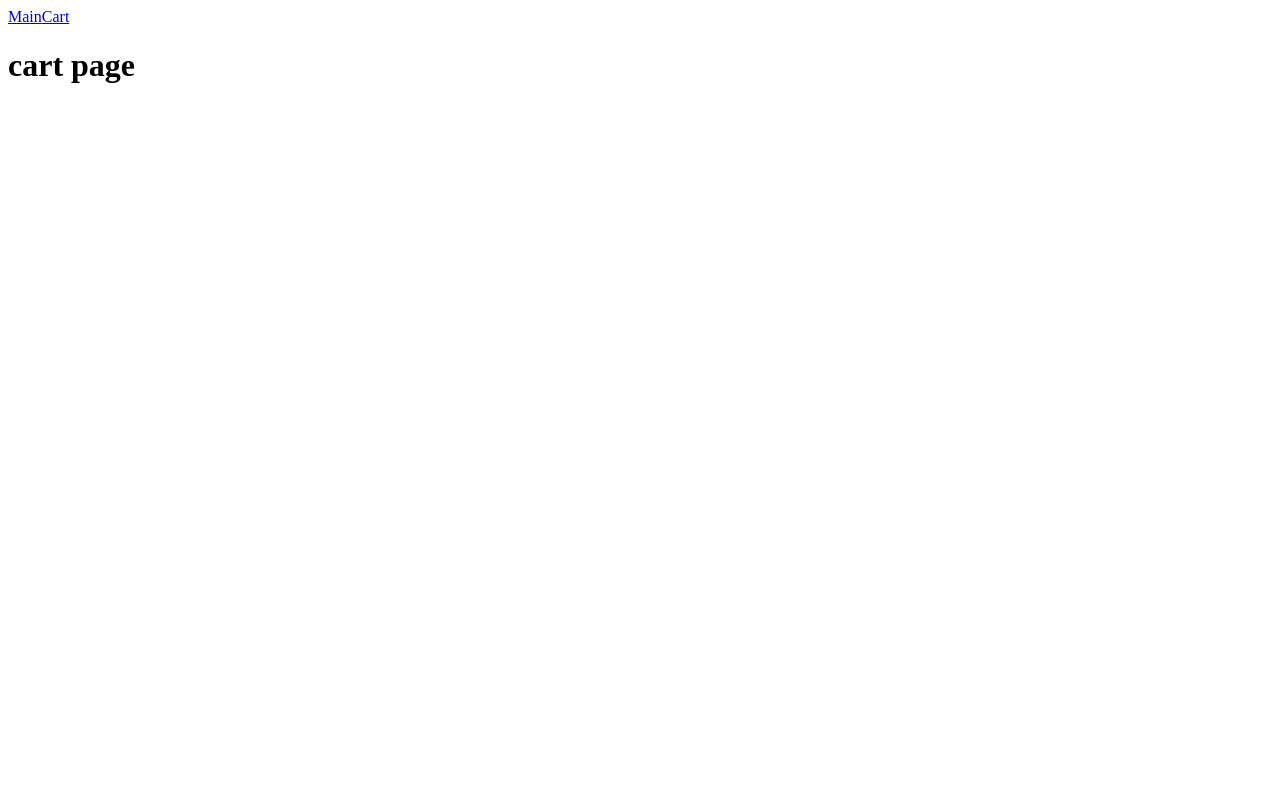
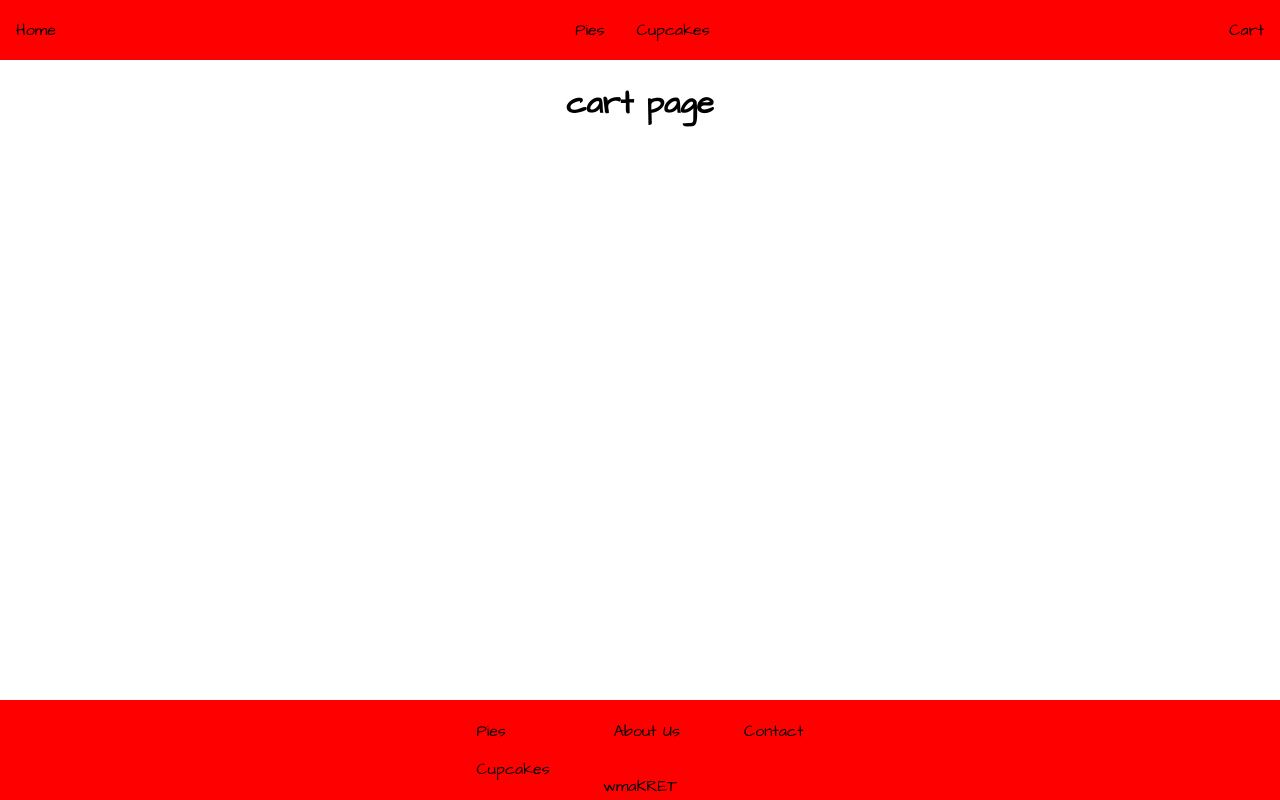
Before and after one commit to wmaKRET/my-pie-shop, a React (Create React App) app: page /cart in a window 1280 px wide. Built offline with nearby package versions, Linux system fonts and the light colour scheme.

Commit message:
add Footer component, basic structure for Header and Footer

```diff
--- a/public/index.html
+++ b/public/index.html
@@ -1,17 +1,20 @@
 <!DOCTYPE html>
 <html lang="en">
+
 <head>
   <meta charset="utf-8" />
   <link rel="icon" href="%PUBLIC_URL%/favicon.ico" />
   <meta name="viewport" content="width=device-width, initial-scale=1" />
   <meta name="theme-color" content="#000000" />
-    <meta
-      name="description"
-      content="Basic online store for my pies and cupcakes."
-    />
+  <meta name="description" content="Basic online store for my pies and cupcakes." />
+  <link rel="preconnect" href="https://fonts.googleapis.com">
+  <link rel="preconnect" href="https://fonts.gstatic.com" crossorigin>
+  <link href="https://fonts.googleapis.com/css2?family=Architects+Daughter&display=swap" rel="stylesheet">
   <title>My Pie Shop</title>
 </head>
+
 <body>
   <div id="root"></div>
 </body>
+
 </html>
--- a/src/App.js
+++ b/src/App.js
@@ -2,17 +2,23 @@ import React from "react"
 import { Routes, Route } from "react-router-dom"
 
 import Header from "./components/Header"
+import Footer from "./components/Footer"
 import Main from "./pages/Main"
 import Cart from "./pages/Cart"
+
+import "./css/app.css"
 
 function App() {
   return (
     <>
       <Header />
-      <Routes>
-        <Route path="/main" element={<Main />} />
-        <Route path="/cart" element={<Cart />} />
-      </Routes>
+      <main className="container">
+        <Routes>
+          <Route path="/main" element={<Main />} />
+          <Route path="/cart" element={<Cart />} />
+        </Routes>
+      </main>
+      <Footer />
     </>
   )
 }
--- /dev/null
+++ b/src/components/Footer.js
@@ -0,0 +1,21 @@
+import React from "react"
+
+function Footer(){
+    return (
+        <footer className="footer">
+            <div className="footer__item">
+                <p>Pies</p>
+                <p>Cupcakes</p>
+            </div>
+            <div className="footer__item">
+                <p>About Us</p>
+            </div>
+            <div className="footer__item">
+                <p>Contact</p>
+            </div>
+            <a className="footer__githublink" href="https://github.com/wmaKRET/">wmaKRET</a>
+        </footer>
+    )
+}
+
+export default Footer
--- a/src/components/Header.js
+++ b/src/components/Header.js
@@ -3,9 +3,17 @@ import { Link } from "react-router-dom"
 
 function Header(){
     return (
-        <header>
-            <Link to="/main">Main</Link>
-            <Link to="/cart">Cart</Link>
+        <header className="header">
+            <div className="header__item">
+                <Link to="/main" className="header__item-link">Home</Link>
+            </div>
+            <div className="header__item">
+                <p>Pies</p>
+                <p>Cupcakes</p>
+            </div>
+            <div className="header__item">
+                <Link to="/cart" className="header__item-link">Cart</Link>
+            </div>
         </header>
     )
 }
--- /dev/null
+++ b/src/css/app.css
@@ -0,0 +1,82 @@
+* {
+  -webkit-box-sizing: border-box;
+          box-sizing: border-box;
+  font-family: 'Architects Daughter', cursive, 'Times New Roman', Times, serif;
+}
+
+a {
+  text-decoration: none;
+  color: inherit;
+}
+
+body {
+  margin: 0;
+  padding: 0;
+}
+
+.header {
+  height: 60px;
+  width: 100%;
+  padding: 0 1em;
+  position: fixed;
+  top: 0;
+  display: -webkit-box;
+  display: -ms-flexbox;
+  display: flex;
+  -webkit-box-pack: justify;
+      -ms-flex-pack: justify;
+          justify-content: space-between;
+  -webkit-box-align: center;
+      -ms-flex-align: center;
+          align-items: center;
+  background-color: red;
+}
+
+.header__item {
+  display: -webkit-box;
+  display: -ms-flexbox;
+  display: flex;
+  gap: 2em;
+  cursor: pointer;
+}
+
+.footer {
+  height: 100px;
+  width: 100%;
+  position: fixed;
+  bottom: 0;
+  display: -webkit-box;
+  display: -ms-flexbox;
+  display: flex;
+  -webkit-box-pack: center;
+      -ms-flex-pack: center;
+          justify-content: center;
+  -webkit-box-align: top;
+      -ms-flex-align: top;
+          align-items: top;
+  background-color: red;
+}
+
+.footer__item {
+  margin: 0.25em 2em;
+  cursor: pointer;
+}
+
+.footer__githublink {
+  margin: 0 0 0.2em 0;
+  position: fixed;
+  bottom: 0;
+  cursor: pointer;
+}
+
+.container {
+  display: -webkit-box;
+  display: -ms-flexbox;
+  display: flex;
+  -webkit-box-pack: center;
+      -ms-flex-pack: center;
+          justify-content: center;
+  margin-top: 60px;
+  margin-bottom: 100px;
+}
+/*# sourceMappingURL=app.css.map */
--- /dev/null
+++ b/src/css/app.scss
@@ -0,0 +1,66 @@
+* {
+    box-sizing: border-box;
+    font-family: 'Architects Daughter', cursive, 'Times New Roman', Times, serif;
+}
+
+a {
+    text-decoration: none;
+    color: inherit;
+}
+
+body {
+    margin: 0;
+    padding: 0;
+}
+
+.header {
+    height: 60px;
+    width: 100%;
+    padding: 0 1em;
+    position: fixed;
+    top: 0;
+    display: flex;
+    justify-content: space-between;
+    align-items: center;
+    background-color: red;
+
+    &__item {
+        display: flex;
+        gap: 2em;
+        cursor: pointer;
+
+        &-link {
+
+        }
+    }
+}
+
+.footer {
+    height: 100px;
+    width: 100%;
+    position: fixed;
+    bottom: 0;
+    display: flex;
+    justify-content: center;
+    align-items: top;
+    background-color: red;
+
+    &__item {
+        margin: 0.25em 2em;
+        cursor: pointer;
+    }
+
+    &__githublink {
+        margin: 0 0 0.2em 0;
+        position: fixed;
+        bottom: 0;
+        cursor: pointer;
+    }
+}
+
+.container {
+    display: flex;
+    justify-content: center;
+    margin-top: 60px;
+    margin-bottom: 100px;
+}
```
Also changed, not shown: 1 other file (tests, documents, lock files or other folders). Lines whose indentation alone changed are shown as unchanged.
